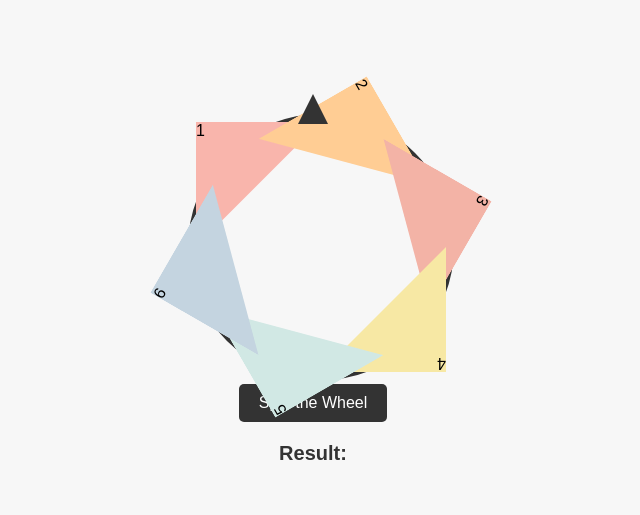
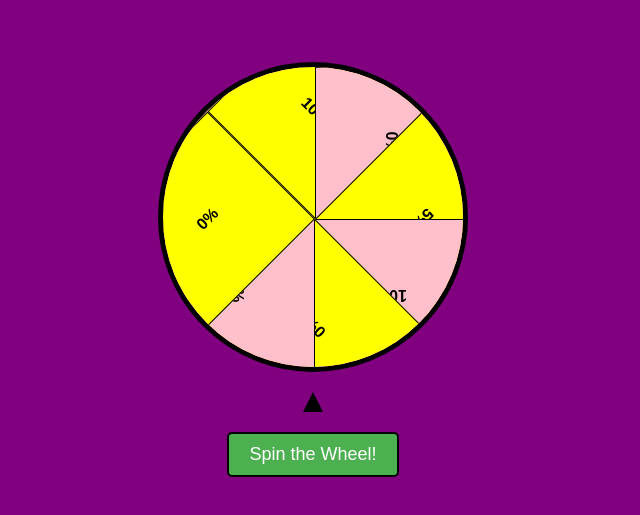
Before and after one commit to edmartyy/html-spin1, a plain HTML site: page index.html in a window 1280 px wide. Shown: the part 121-636 px from the top of the page, without its empty margins (327-967 px from the left). Drawn offline with Linux system fonts and the light colour scheme.

Commit message:
Add files via upload

```diff
--- a/index.html
+++ b/index.html
@@ -4,121 +4,128 @@
     <meta charset="UTF-8">
     <meta name="viewport" content="width=device-width, initial-scale=1.0">
     <title>Spin the Wheel</title>
+    <link rel="stylesheet" href="styles.css">
     <style>
         body {
+            font-family: Arial, sans-serif;
             display: flex;
-    flex-direction: column;
+            justify-content: center;
             align-items: center;
-    justify-content: center;
             height: 100vh;
+            background-color: purple;
             margin: 0;
-    font-family: Arial, sans-serif;
-    background-color: #f7f7f7;
         }
-  .wheel-container {
+
+        .container {
+            text-align: center;
+        }
+
+        .wheel {
+            width: 300px;
+            height: 300px;
+            border-radius: 50%;
+            border: 5px solid black;
             position: relative;
-    width: 250px;
-    height: 250px;
-    margin-top: 20px;
+            transform-origin: center;
+            overflow: hidden;
+            margin-bottom: 10px; /* Adjust space between wheel and arrow */
         }
-  .wheel {
-    width: 100%;
-    height: 100%;
-    border-radius: 50%;
-    border: 8px solid #333;
-    transition: transform 4s cubic-bezier(0.33, 1, 0.68, 1);
-    position: relative;
-  }
+
         .segment {
             position: absolute;
             width: 50%;
             height: 50%;
-    background-color: #ffcd94;
-    clip-path: polygon(100% 0, 0 0, 0 100%);
+            display: flex;
+            justify-content: center;
+            align-items: center;
+            font-size: 16px;
+            font-weight: bold;
             transform-origin: 100% 100%;
+            border: 1px solid black;
         }
-  .segment:nth-child(1) { transform: rotate(0deg); background-color: #f9b5ac; }
-  .segment:nth-child(2) { transform: rotate(60deg); background-color: #ffcd94; }
-  .segment:nth-child(3) { transform: rotate(120deg); background-color: #f3b3a6; }
-  .segment:nth-child(4) { transform: rotate(180deg); background-color: #f7e8a4; }
-  .segment:nth-child(5) { transform: rotate(240deg); background-color: #d1e8e4; }
-  .segment:nth-child(6) { transform: rotate(300deg); background-color: #c4d4e0; }
 
-  .wheel-pointer {
-    position: absolute;
-    top: -20px;
+        /* Arrow styling */
+        .arrow {
+            width: 0;
+            height: 10px;
+            border-left: 10px solid transparent;
+            border-right: 10px solid transparent;
+            border-bottom: 20px solid black;
+            position: relative;
+            top: 100%; /* Position it just below the wheel */
             left: 50%;
             transform: translateX(-50%);
-    width: 0;
-    height: 0;
-    border-left: 15px solid transparent;
-    border-right: 15px solid transparent;
-    border-bottom: 30px solid #333;
         }
 
-  button {
+        /* Button styling */
+        #spinBtn {
+            padding: 10px 20px;
+            font-size: 18px;
+            cursor: pointer;
+            background-color: #4CAF50;
+            color: white;
+            border: 2px solid black;
+            border-radius: 5px;
             margin-top: 20px;
-    padding: 10px 20px;
-    font-size: 16px;
-    background-color: #333;
-    color: #fff;
-    border: none;
-    border-radius: 5px;
-    cursor: pointer;
-  }
-  button:hover {
-    background-color: #555;
         }
 
-  .result {
+        #result {
             margin-top: 20px;
             font-size: 20px;
             font-weight: bold;
-    color: #333;
         }
     </style>
 </head>
 <body>
-
-<div class="wheel-container">
+    <div class="container">
+        <!-- The wheel -->
         <div class="wheel" id="wheel">
-    <div class="segment">1</div>
-    <div class="segment">2</div>
-    <div class="segment">3</div>
-    <div class="segment">4</div>
-    <div class="segment">5</div>
-    <div class="segment">6</div>
-  </div>
-  <div class="wheel-pointer"></div>
+            <div class="segment" style="transform: rotate(0deg); background-color: pink;">5%</div>
+            <div class="segment" style="transform: rotate(45deg); background-color: yellow;">10%</div>
+            <div class="segment" style="transform: rotate(90deg); background-color: pink;">0%</div>
+            <div class="segment" style="transform: rotate(135deg); background-color: yellow;">5%</div>
+            <div class="segment" style="transform: rotate(180deg); background-color: pink;">10%</div>
+            <div class="segment" style="transform: rotate(225deg); background-color: yellow;">0%</div>
+            <div class="segment" style="transform: rotate(270deg); background-color: pink;">%</div>
+            <div class="segment" style="transform: rotate(315deg); background-color: yellow;">0%</div>
         </div>
 
-<button onclick="spinWheel()">Spin the Wheel</button>
-<div class="result" id="result">Result: </div>
+        <!-- Arrow pointing to the wheel from below -->
+        <div class="arrow" id="arrow"></div>
+
+        <!-- Button to trigger the spin -->
+        <button id="spinBtn">Spin the Wheel!</button>
+
+        <!-- Display the result -->
+        <div id="result"></div>
+    </div>
 
     <script>
-  const wheel = document.getElementById("wheel");
-  const resultDiv = document.getElementById("result");
-  const options = ["Option 1", "Option 2", "Option 3", "Option 4", "Option 5", "Option 6"];
-  let isSpinning = false;
+        let wheel = document.querySelector('.wheel');
+        let spinBtn = document.getElementById('spinBtn');
+        let result = document.getElementById('result');
 
-  function spinWheel() {
-    if (isSpinning) return;
-    isSpinning = true;
+        let currentRotation = 0; // Track current rotation of the wheel
+        const segments = ["5%", "10%", "0%", "5%", "10%", "5%", "10%", "5%"]; // Segment values
+        const rotationPerSegment = 45; // 360 degrees / 8 segments
 
-    // Generate a random angle to rotate the wheel
-    const angle = Math.floor(Math.random() * 3600) + 360;
-    wheel.style.transform = `rotate(${angle}deg)`;
+        spinBtn.onclick = function() {
+            // Generate a random rotation value for the wheel to spin
+            let randomRotation = Math.ceil(Math.random() * 3600) + 1800; // Between 1800 and 5400 degrees (5-15 spins)
 
-    // Calculate the selected option
-    const selectedOptionIndex = Math.floor((360 - (angle % 360)) / (360 / options.length)) % options.length;
+            // Apply the rotation and animate the wheel
+            wheel.style.transition = "transform 3s ease-out"; // Smooth transition for wheel spin
+            wheel.style.transform = "rotate(" + (currentRotation + randomRotation) + "deg)";
 
-    // Display the result after the wheel stops spinning
-    setTimeout(() => {
-      resultDiv.textContent = `Result: ${options[selectedOptionIndex]}`;
-      isSpinning = false;
-    }, 4000);  // Matches the CSS transition duration (4 seconds)
-  }
+            // Update the current rotation value for future spins
+            currentRotation += randomRotation;
+
+            // Show the result after the spin
+            setTimeout(function() {
+                let resultIndex = Math.floor((currentRotation % 360) / rotationPerSegment); // Determine segment based on rotation
+                result.innerText = `You won: ${segments[resultIndex]}`; // Corrected template literal
+            }, 3000); // Wait for the animation to finish before showing result
+        };
     </script>
-
 </body>
 </html>
```
Lines whose indentation alone changed are shown as unchanged.
